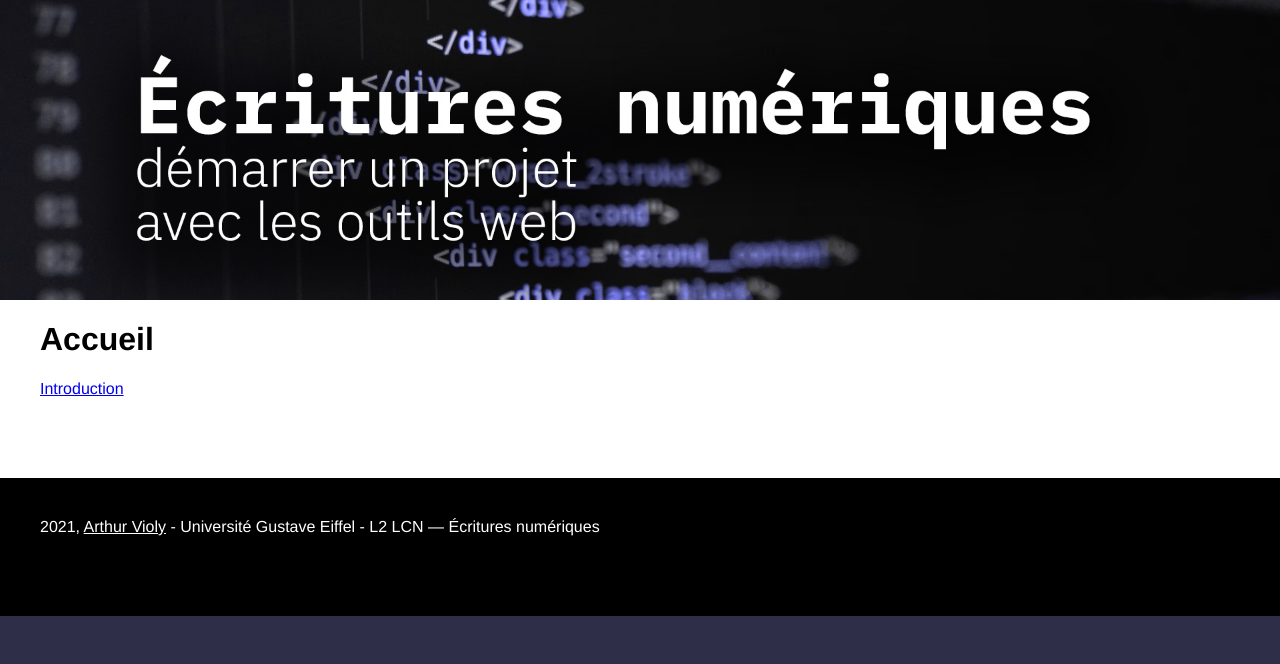
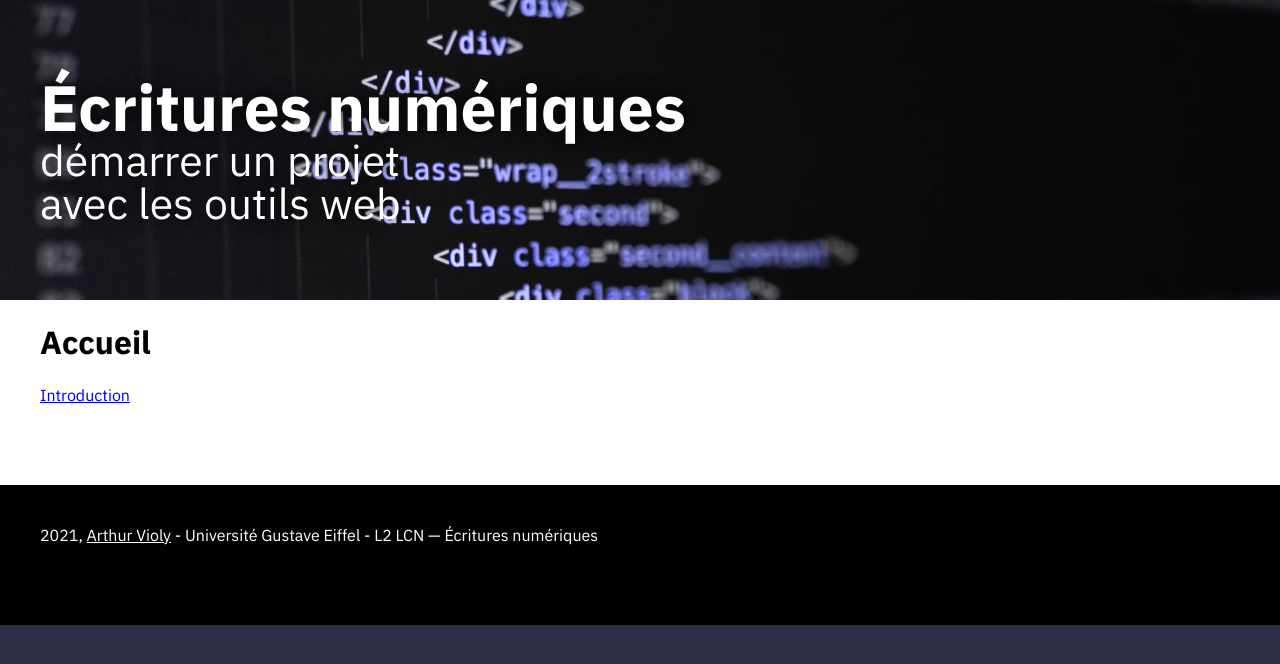
Before and after one commit to violy/l2lcn-ecritures-numeriques, a Gatsby site: page / in a window 1280 px wide. Built offline with nearby package versions, Linux system fonts and the light colour scheme; Gatsby itself is replaced by a stand-in of ours.

Commit message:
gh-pages - 30 sept. 2021

```diff
--- a/src/components/header.js
+++ b/src/components/header.js
@@ -1,19 +1,50 @@
 import * as React from "react"
 import PropTypes from "prop-types"
-import { Link } from "gatsby"
+import { graphql, Link, useStaticQuery } from "gatsby"
+import { GatsbyImage, getImage } from "gatsby-plugin-image"
 import headerImg from "../images/header-h.jpg"
 
-const Header = ({ siteTitle }) => (
+const Header = () => {
+  const data = useStaticQuery(graphql`
+    query SiteTitleQuery {
+      site {
+        siteMetadata {
+          title
+        }
+      }
+      headerImage:file(relativePath: {eq: "header-libre.jpg"}) {
+        id
+        childImageSharp {
+          gatsbyImageData(
+            layout: FULL_WIDTH
+            placeholder: BLURRED
+            breakpoints: [320, 375, 920, 1280, 1600, 1920]
+          )
+        }
+      }
+    }
+  `)
+  const image = getImage(data.headerImage)
+  console.log(data.headerImage);
+
+  return (
   <header className={"site-header"}>
     <div>
       <h1 style={{ margin: 0 }}>
         <Link to="/">
-          <img src={headerImg} alt={siteTitle} />
+          <GatsbyImage image={image} alt={data.site.siteMetadata.title} />
+          <span className={"container"}>
+            <strong>{' Écritures numériques '}</strong>
+            <span>{' démarrer un projet '}</span>
+            <span>{' avec les outils web'}</span>
+          </span>
+
         </Link>
       </h1>
     </div>
   </header>
-)
+  )
+}
 
 Header.propTypes = {
   siteTitle: PropTypes.string,
--- a/src/components/layout.css
+++ b/src/components/layout.css
@@ -1,6 +1,12 @@
 @import "~github-markdown-css";
+@import url('https://fonts.googleapis.com/css2?family=IBM+Plex+Mono:ital,wght@0,400;0,700;1,400;1,700&family=IBM+Plex+Sans:ital,wght@0,400;0,700;1,400;1,700&display=swap');
+
+:root{
+    --deckgo-highlight-code-padding:20px;
+    --deckgo-highlight-code-background: #3a3a48;
+}
 html,body{
-    font-family: 'Helvetica Neue', 'Helvetica', sans-serif;
+    font-family: 'IBM Plex Sans', 'Helvetica Neue', 'Helvetica', sans-serif;
     margin:0;
     padding: 0;
     background: #2e2e48;
@@ -15,11 +21,44 @@
 .site-header{
     margin: 0 -40px;
 }
-.site-header h1 img{
+.site-header h1 a{
+    width: 100%;
+    height: 300px;
+    overflow: hidden;
+    display: flex;
+    flex-direction: column;
+    position: relative;
+    text-decoration: none;
+}
+.site-header h1 a .container{
+    display: flex;
+    flex-direction: column;
+    width: 1280px;
+    padding: 0 40px;
+    margin: auto;
+    color: #fff;
+    position: relative;
+    align-content: start;
+    max-width: 100%;
+    font-size:32pt;
+    line-height: 1em;
+    font-weight: normal;
+    text-shadow: #000 0 0 20px;
+}
+.site-header h1 a strong{
+    font-size: 1.5em;
+    line-height: 1em;
+}
+.site-header h1 .gatsby-image-wrapper{
     display: block;
-    width: 100%;
-    max-height: 300px;
-    object-fit: cover;
+    width:100%;
+    height: 100%;
+    position: absolute;
+}
+.site-header h1 .gatsby-image-wrapper,
+.site-header h1 .gatsby-image-wrapper img{
+    display: flex;
+    flex: 1;
 }
 .site-footer{
     padding: 40px 40px 80px;
@@ -60,7 +99,12 @@
     color: #6d70ea;
     background-color: #101022;
 }
-:root{
-    --deckgo-highlight-code-padding:20px;
-    --deckgo-highlight-code-background: #3a3a48;
+
+@media screen and (max-width: 900px){
+    .site-header h1 a{
+        height:120px;
+    }
+    .site-header h1 a .container{
+        font-size:24px;
+    }
 }
--- a/src/components/layout.js
+++ b/src/components/layout.js
@@ -13,6 +13,7 @@
 
 class Layout extends React.Component{
   //
+
   async componentDidMount() {
     try {
       const deckdeckgoHighlightCodeLoader = require("@deckdeckgo/highlight-code/dist/loader")
@@ -28,7 +29,7 @@
 
     return (
       <div className={"site"}>
-        <Header siteTitle={`Écriture Numérique L2 LCN — Université Gustave Eiffel — 2021/2022`} />
+        <Header />
         <div className={"site-main"}>{children}</div>
         <footer className={"site-footer"}>
           {new Date().getFullYear()}, {` `}
```
Also changed, not shown: src/images/header-libre.jpg (added).
